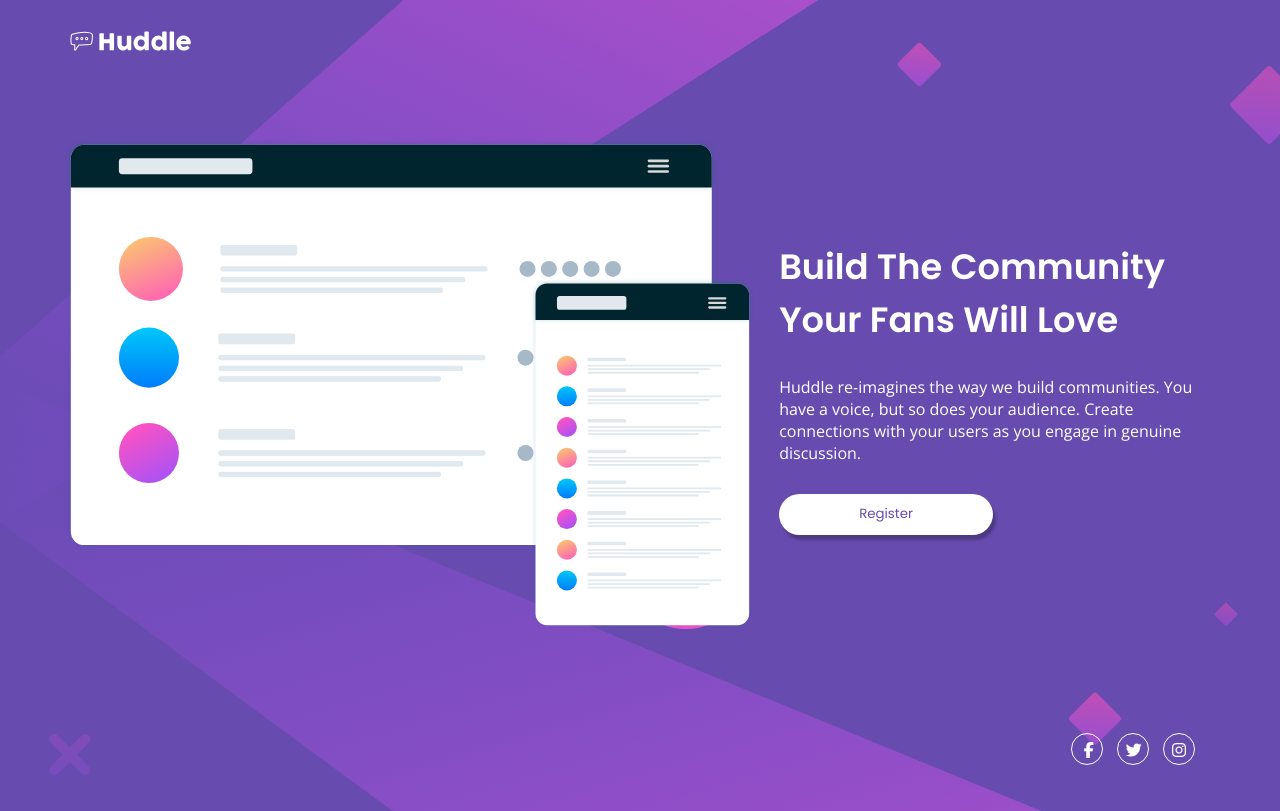
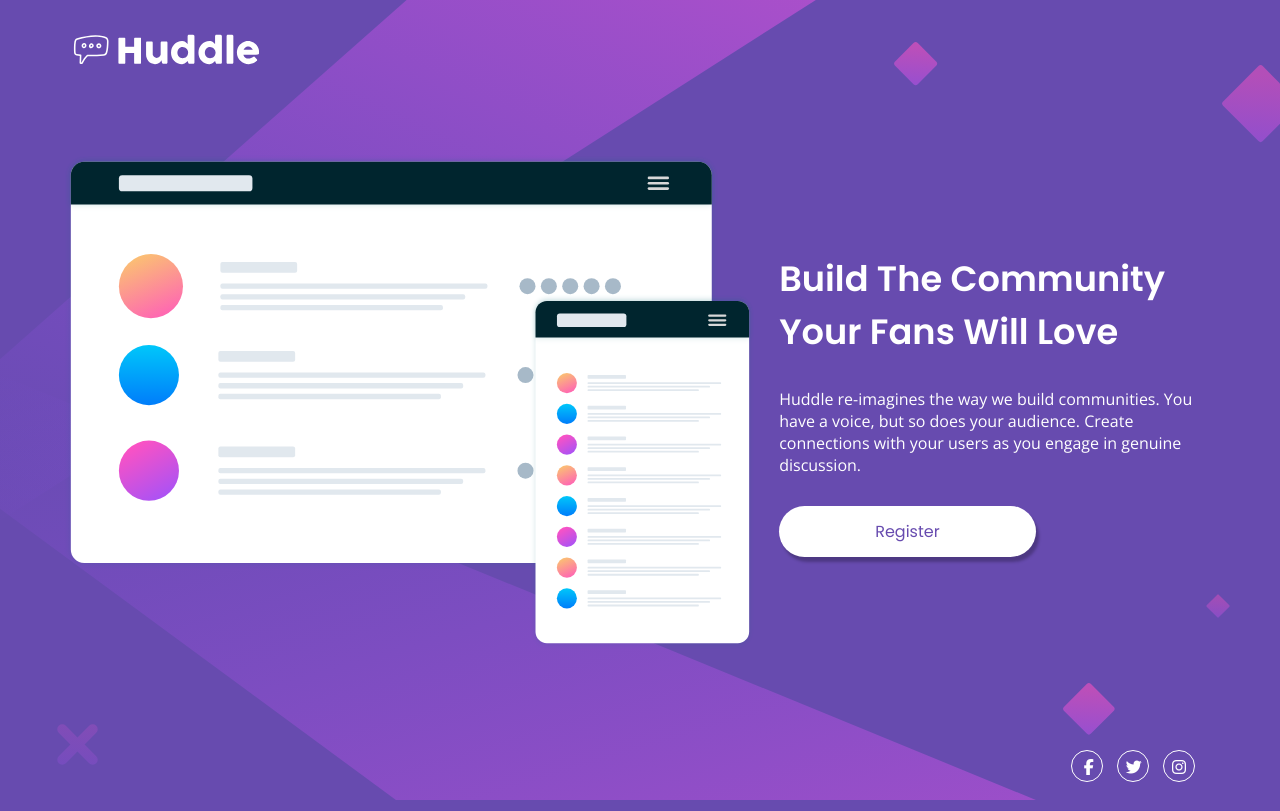
Before and after one commit to husamXA1/huddle-landing-page-with-single-introductory-section, a plain HTML site: page index.html in a window 1280 px wide. Drawn offline with nearby package versions, Linux system fonts and the light colour scheme.

Commit message:
resized some elements for desktop view

```diff
--- a/styles.css
+++ b/styles.css
@@ -15,6 +15,7 @@ body {
     font-family: 'Open Sans', sans-serif;
     color: #fff;
     position: relative;
+    min-height: 100vh;
 }
 
 img {
@@ -100,6 +101,14 @@ footer i:hover {
         background-size: cover;
     }
 
+    header .logo {
+        width: 200px;
+    }
+
+    .btn {
+        font-size: 1rem;
+    }
+
     .container {
         width: 90%;
     }
```
Also changed, not shown: index.html (+0 -1 lines).
